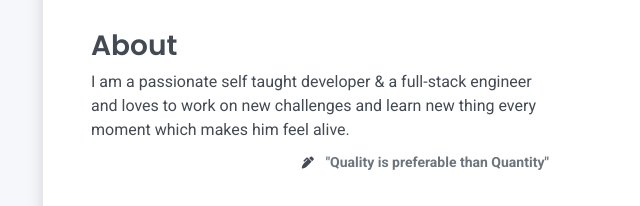
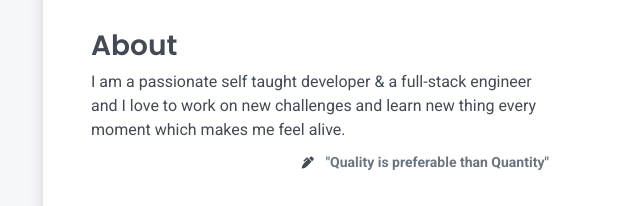
Before and after one commit to iamspydey/about-me, a plain HTML site: page index.html in a window 1280 px wide. Shown: the part 396-602 px from the top of the page, 79-719 px from the left. Drawn offline with nearby package versions, Linux system fonts and the light colour scheme; a script that the page names is missing.

Commit message:
Fixed about me section

```diff
--- a/index.html
+++ b/index.html
@@ -103,7 +103,7 @@
                 <div class="row">
                     <div class="col-md-6">
                         <h2 class="h3 mb-1">About</h2>
-                        <p class="mb-1">I am a passionate self taught developer & a full-stack engineer and loves to work on new challenges and learn new thing every moment which makes him feel alive.</p>
+                        <p class="mb-1">I am a passionate self taught developer & a full-stack engineer and I love to work on new challenges and learn new thing every moment which makes me feel alive.</p>
 						<span class="d-block text-end"><i class="fa fa-pen-alt fs-xs d-inline-block me-1"></i> <span class="fs-sm text-muted fw-bold">"Quality is preferable than Quantity"</span></span>
                     </div>
                     <div class="col-md-5 offset-md-1">
```
